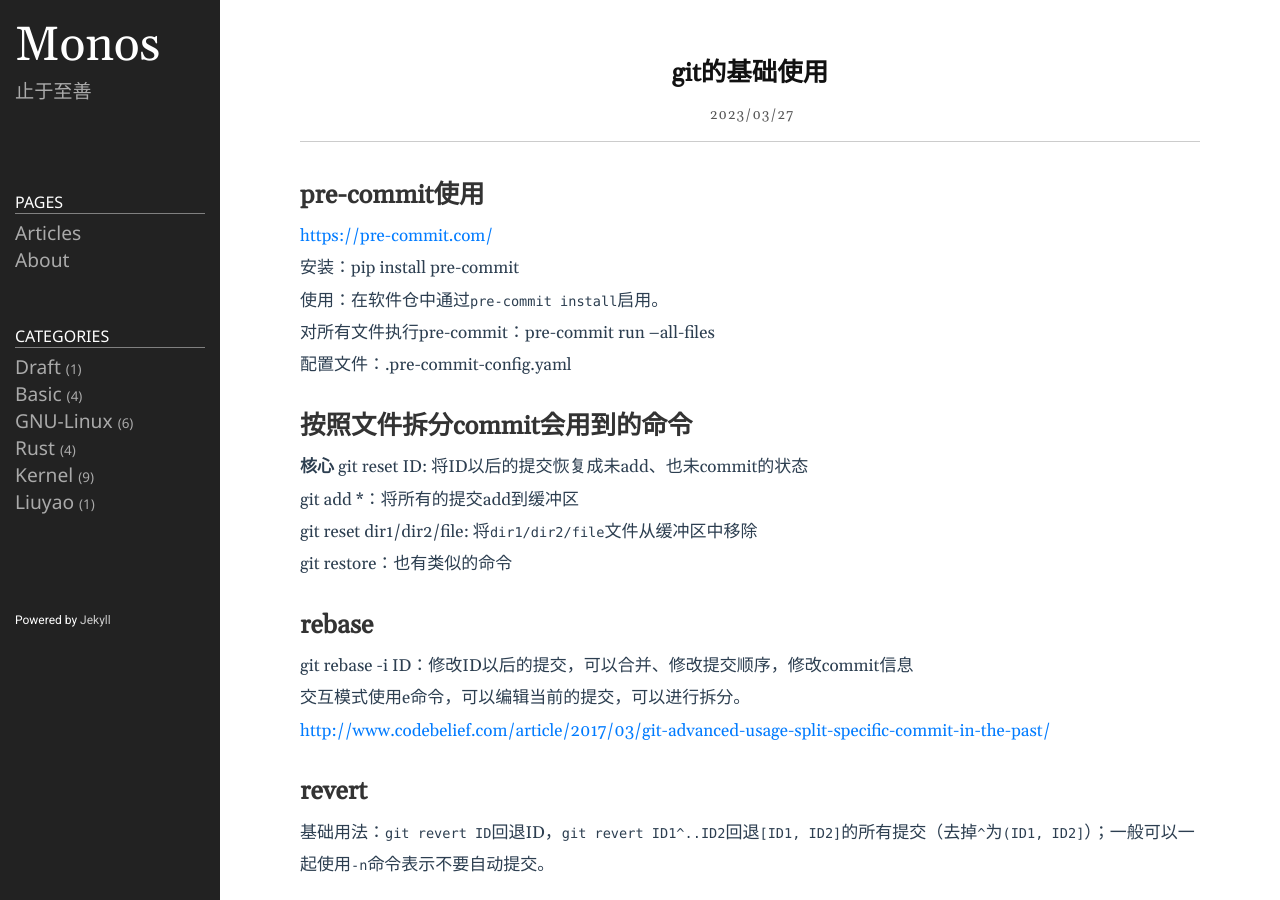
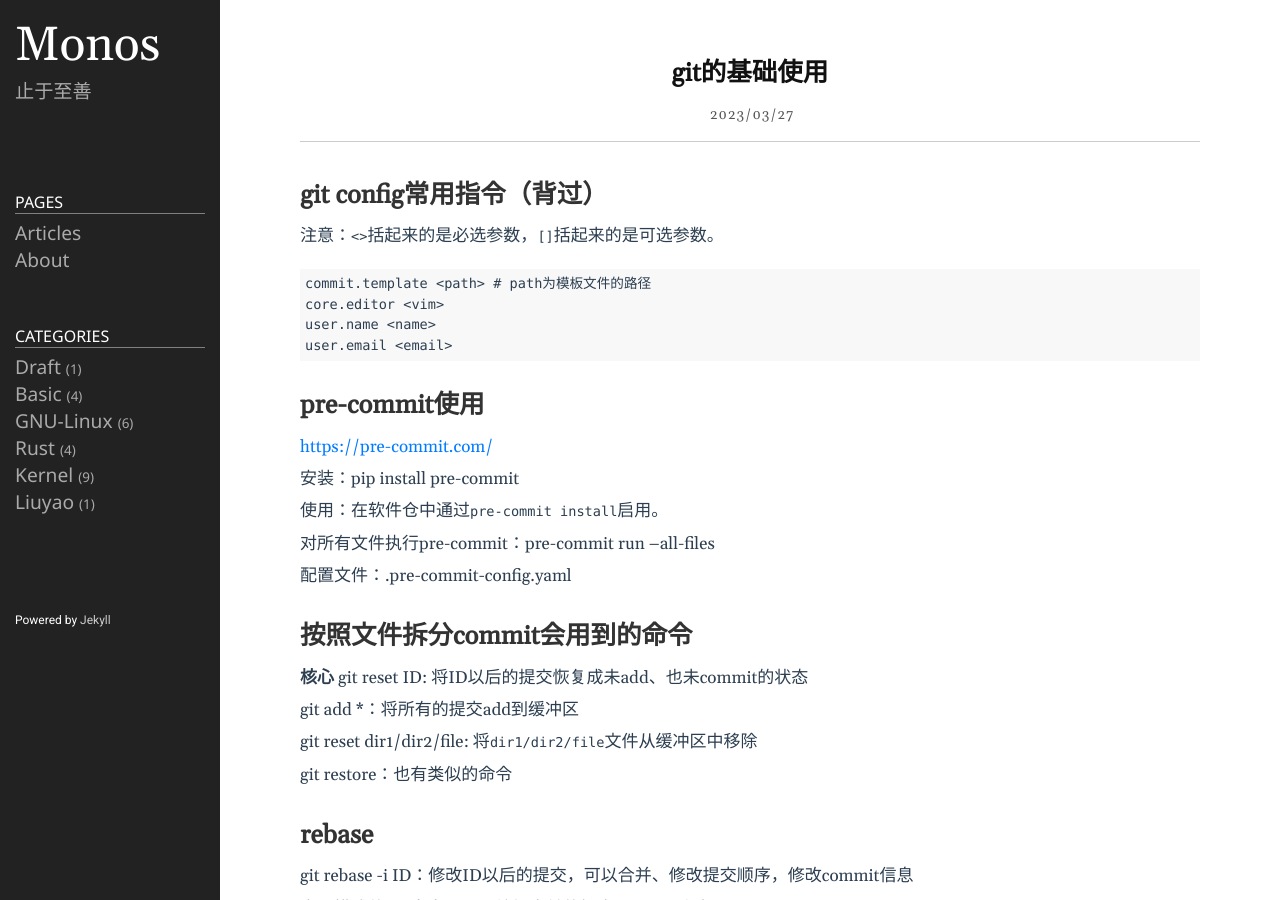
Before and after one commit to lclgo/lclgo.github.io, a Jekyll site: the page built from _posts/2023-03-28-git.md, in a window 1280 px wide and 900 px high. Built offline with Jekyll 4.4.1, drawn with Linux system fonts in a browser that asks for light colours.

Commit message:
more git

````diff
--- a/_posts/2023-03-28-git.md
+++ b/_posts/2023-03-28-git.md
@@ -4,6 +4,17 @@ title: "git的基础使用"
 date: 2023-03-28 08:00:00 +0900
 category: basic
 ---
+
+## git config常用指令（背过）
+
+注意：`<>`括起来的是必选参数，`[]`括起来的是可选参数。
+
+```
+commit.template <path> # path为模板文件的路径
+core.editor <vim>
+user.name <name>
+user.email <email>
+```
 
 ## pre-commit使用
 
````
